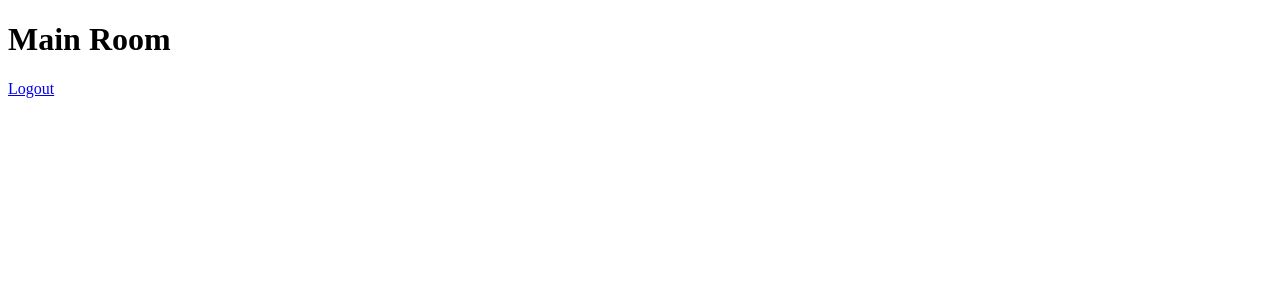
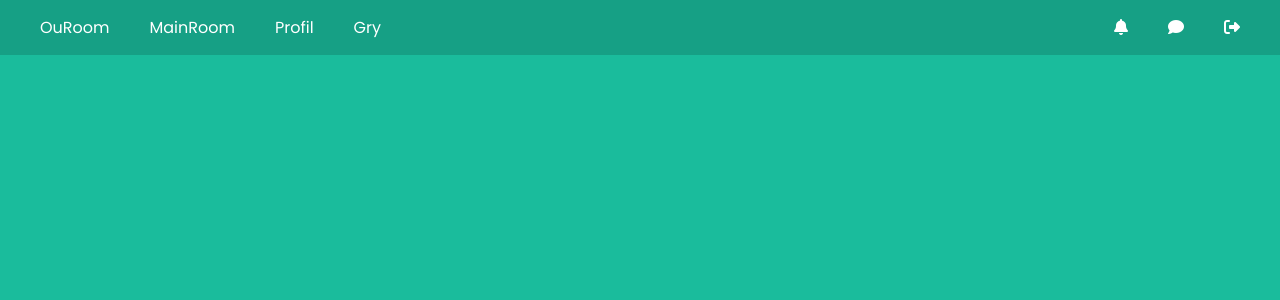
Before and after one commit to Dzony97/OuRoom, a Django app: page /mainroom/ in a window 1280 px wide. Shown: the top 300 px of the page. Run offline with Django 4.2, Linux system fonts and the light colour scheme; some libraries are stand-ins or nearby versions.

Commit message:
Moving the static file to the main directory. Add navigation bar in mainroom.

```diff
--- a/OuRoom/OuRoom/settings.py
+++ b/OuRoom/OuRoom/settings.py
@@ -126,6 +126,10 @@ USE_TZ = True
 
 STATIC_URL = 'static/'
 
+STATICFILES_DIRS = [
+    os.path.join(BASE_DIR, 'static'),
+]
+
 # Default primary key field type
 # https://docs.djangoproject.com/en/4.2/ref/settings/#default-auto-field
 
--- a/OuRoom/rooms/templates/rooms/mainroom.html
+++ b/OuRoom/rooms/templates/rooms/mainroom.html
@@ -3,10 +3,25 @@
 <head>
     <meta charset="UTF-8">
     <title>Main Room</title>
+    {% load static %}
+    <link rel="stylesheet" href="{% static 'main.css' %}">
+    <script src="https://kit.fontawesome.com/53d1882f45.js" crossorigin="anonymous"></script>
 </head>
 <body>
-  <h1>Main Room</h1>
-    <a href="{% url 'logout' %}">Logout</a>
+
+    <nav class="navigation">
+        <div class="nav-left">
+            <a href="#" class="nav-link">OuRoom</a>
+            <a href="#" class="nav-link">MainRoom</a>
+            <a href="#" class="nav-link">Profil</a>
+            <a href="#" class="nav-link">Gry</a>
+        </div>
+        <div class="nav-right">
+            <a href="#" class="nav-icon"><i class="fa-solid fa-bell"></i></a>
+            <a href="#" class="nav-icon"><i class="fa-solid fa-comment"></i></a>
+            <a href="#" class="nav-icon"><i class="fa-solid fa-right-from-bracket"></i></a>
+        </div>
+    </nav>
 
 </body>
 </html>
--- a/OuRoom/accounts/static/main.css
+++ b/OuRoom/static/main.css
@@ -103,6 +103,38 @@ a.button-style:hover {
   border: 1px solid darkgreen; /* Slightly darker border for contrast */
 }
 
+.navigation {
+    display: flex;
+    justify-content: space-between;
+    align-items: center;
+    padding: 10px 20px;
+    background-color: #16a085; /* Dostosuj kolor tła do swoich potrzeb */
+    color: #fff;
+    position: fixed;
+    top: 0;
+    left: 0;
+    width: 100%;
+    z-index: 1000; /* Zapewnia, że pasek będzie zawsze na wierzchu */
+}
+
+.nav-left, .nav-right {
+    display: flex;
+    align-items: center;
+}
+
+.nav-link, .nav-icon {
+    text-decoration: none;
+    color: #fff;
+    margin: 0 10px;
+    padding: 5px 10px;
+    border-radius: 5px;
+    transition: background-color 0.3s ease;
+}
+
+.nav-icon:hover, .nav-link:hover {
+    background-color: #12876f; /* Lekkie przyciemnienie przy najechaniu */
+}
+
 
 .message-info {
   background-color: #148f77;
```
Also changed, not shown: 1 other file.
